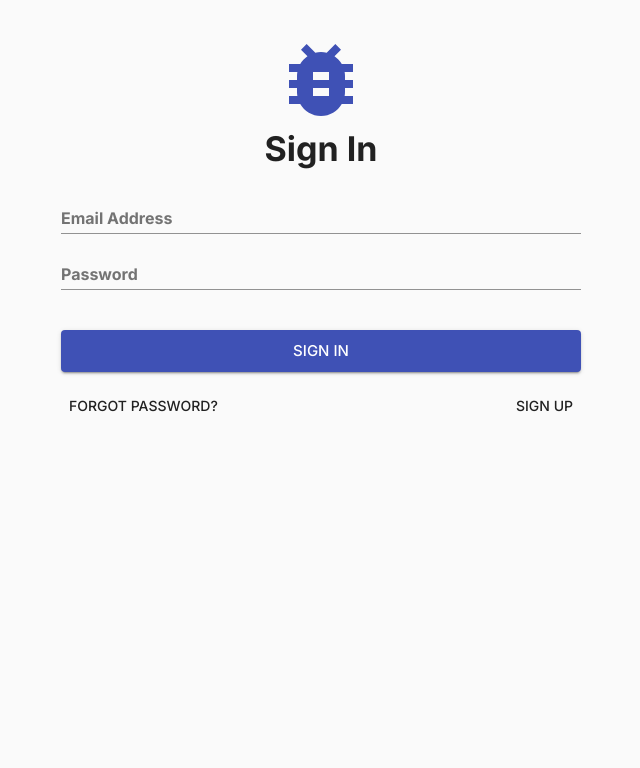
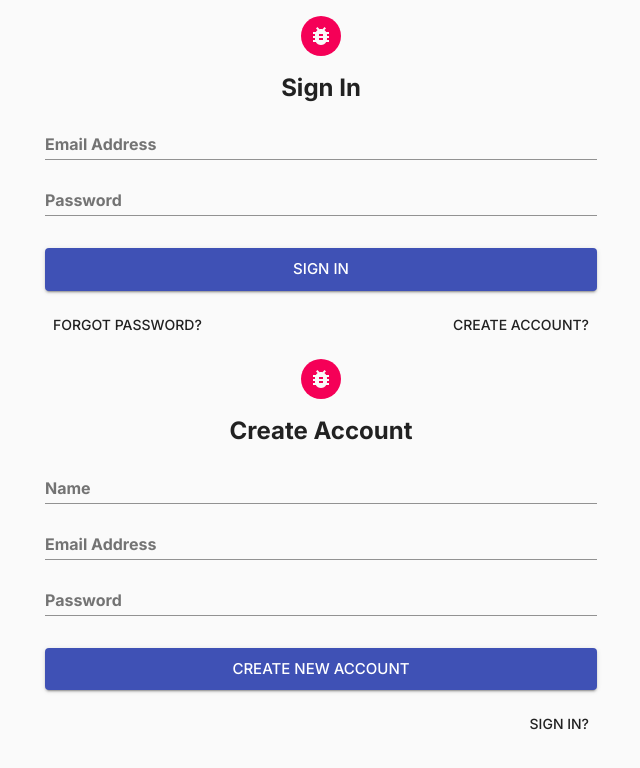
Before and after one commit to crvouga/bug-tracker, a Next.js app: page / in a window 1280 px wide. Shown: the top 768 px of the page, without its empty margins (319-959 px from the left). Built offline with nearby package versions, Linux system fonts and the light colour scheme.

Commit message:
auth forms  done

```diff
--- /dev/null
+++ b/components/authentication/sign-in-form.tsx
@@ -0,0 +1,114 @@
+import {
+  Box,
+  Button,
+  makeStyles,
+  TextField,
+  Typography,
+} from "@material-ui/core";
+import React from "react";
+import { LogoAvatar } from "../logo";
+import { getFormDataValue } from "./utils";
+
+type ISignInData = {
+  emailAddress: string;
+  password: string;
+};
+
+export type ISignInFormProps = {
+  onSignIn?: () => void;
+  onSubmit?: (data: ISignInData) => Promise<void>;
+};
+
+const useStyles = makeStyles((theme) => ({
+  root: {
+    display: "flex",
+    flexDirection: "column",
+    alignItems: "center",
+  },
+
+  avatar: {
+    margin: theme.spacing(2),
+    backgroundColor: theme.palette.secondary.main,
+  },
+
+  form: {
+    width: "100%",
+    display: "flex",
+    flexDirection: "column",
+  },
+
+  textField: {
+    marginBottom: theme.spacing(1),
+  },
+
+  submitButton: {
+    marginTop: theme.spacing(3),
+  },
+
+  links: {
+    paddingTop: theme.spacing(2),
+    width: "100%",
+    display: "flex",
+    justifyContent: "space-between",
+  },
+}));
+
+export const SignInForm = (props: ISignInFormProps) => {
+  const { onSubmit, onSignIn } = props;
+  const classes = useStyles();
+
+  const handleSubmit = (event: React.FormEvent<HTMLFormElement>) => {
+    event.preventDefault();
+
+    const form = event.currentTarget;
+    const formData = new FormData(form);
+
+    const emailAddress = getFormDataValue(formData, "emailAddress");
+    const password = getFormDataValue(formData, "password");
+
+    onSubmit?.({
+      emailAddress,
+      password,
+    });
+  };
+
+  return (
+    <Box className={classes.root}>
+      <LogoAvatar className={classes.avatar} />
+      <Typography variant="h5" align="center" gutterBottom>
+        Sign In
+      </Typography>
+
+      <form className={classes.form} onSubmit={handleSubmit}>
+        <TextField
+          className={classes.textField}
+          label="Email Address"
+          type="email"
+          name="emailAddress"
+          fullWidth
+        />
+        <TextField
+          className={classes.textField}
+          label="Password"
+          type="password"
+          name="password"
+          fullWidth
+        />
+        <Button
+          className={classes.submitButton}
+          fullWidth
+          color="primary"
+          size="large"
+          variant="contained"
+          type="submit"
+        >
+          Sign In
+        </Button>
+      </form>
+      <Box className={classes.links}>
+        <Button onClick={onSignIn}>Forgot Password?</Button>
+        <Button onClick={onSignIn}>Create Account?</Button>
+      </Box>
+    </Box>
+  );
+};
--- a/components/sign-in-form.tsx
+++ b/components/authentication/sign-up-form.tsx
@@ -6,63 +6,56 @@ import {
   Typography,
 } from "@material-ui/core";
 import React from "react";
-import { IconLogo } from "./logo";
+import { LogoAvatar } from "../logo";
+import { getFormDataValue } from "./utils";
 
-const getFormDataValue = (formData: FormData, key: string): string => {
-  const value = formData.get(key);
-
-  if (typeof value === "string") {
-    return value;
-  }
-
-  throw new Error(`failed to get form data value associated with ${value}`);
-};
-
-const useStyles = makeStyles((theme) => ({
-  root: {
-    padding: theme.spacing(2),
-  },
-  header: {
-    display: "flex",
-    flexDirection: "column",
-    alignItems: "center",
-    padding: theme.spacing(2, 0),
-  },
-  form: {
-    display: "flex",
-    flexDirection: "column",
-  },
-  textField: {
-    marginBottom: theme.spacing(1),
-  },
-  submitButton: {
-    marginTop: theme.spacing(4),
-  },
-  iconLogo: {
-    width: theme.spacing(12),
-    height: theme.spacing(12),
-    color: theme.palette.primary.main,
-  },
-  footer: {
-    padding: theme.spacing(2, 0),
-    display: "flex",
-    justifyContent: "space-between",
-  },
-}));
-
-type ISignInData = {
+type ISignUpData = {
+  name: string;
   emailAddress: string;
   password: string;
 };
 
 export type ISignInFormProps = {
-  onSignUp?: () => void;
-  onForgotPassword?: () => void;
-  onSubmit?: (data: ISignInData) => Promise<void>;
+  onSignIn?: () => void;
+  onSubmit?: (data: ISignUpData) => Promise<void>;
 };
 
-export const SignInForm = (props: ISignInFormProps) => {
-  const { onSubmit, onForgotPassword, onSignUp } = props;
+const useStyles = makeStyles((theme) => ({
+  root: {
+    display: "flex",
+    flexDirection: "column",
+    alignItems: "center",
+  },
+
+  avatar: {
+    margin: theme.spacing(2),
+    backgroundColor: theme.palette.secondary.main,
+  },
+
+  form: {
+    width: "100%",
+    display: "flex",
+    flexDirection: "column",
+  },
+
+  textField: {
+    marginBottom: theme.spacing(1),
+  },
+
+  submitButton: {
+    marginTop: theme.spacing(3),
+  },
+
+  links: {
+    paddingTop: theme.spacing(2),
+    width: "100%",
+    display: "flex",
+    flexDirection: "row-reverse",
+  },
+}));
+
+export const SignUpForm = (props: ISignInFormProps) => {
+  const { onSubmit, onSignIn } = props;
   const classes = useStyles();
 
   const handleSubmit = (event: React.FormEvent<HTMLFormElement>) => {
@@ -71,10 +64,12 @@ export const SignInForm = (props: ISignInFormProps) => {
     const form = event.currentTarget;
     const formData = new FormData(form);
 
+    const name = getFormDataValue(formData, "name");
     const emailAddress = getFormDataValue(formData, "emailAddress");
     const password = getFormDataValue(formData, "password");
 
     onSubmit?.({
+      name,
       emailAddress,
       password,
     });
@@ -82,22 +77,26 @@ export const SignInForm = (props: ISignInFormProps) => {
 
   return (
     <Box className={classes.root}>
-      <Box className={classes.header}>
-        <IconLogo className={classes.iconLogo} />
-        <Typography variant="h4">Sign In</Typography>
-      </Box>
+      <LogoAvatar className={classes.avatar} />
+      <Typography variant="h5" align="center" gutterBottom>
+        Create Account
+      </Typography>
+
       <form className={classes.form} onSubmit={handleSubmit}>
+        <TextField className={classes.textField} label="Name" name="name" />
         <TextField
           className={classes.textField}
           label="Email Address"
           type="email"
           name="emailAddress"
+          fullWidth
         />
         <TextField
           className={classes.textField}
           label="Password"
           type="password"
           name="password"
+          fullWidth
         />
         <Button
           className={classes.submitButton}
@@ -107,12 +106,11 @@ export const SignInForm = (props: ISignInFormProps) => {
           variant="contained"
           type="submit"
         >
-          Sign In
+          Create New Account
         </Button>
       </form>
-      <Box className={classes.footer}>
-        <Button onClick={onForgotPassword}>Forgot Password?</Button>
-        <Button onClick={onSignUp}>Sign Up</Button>
+      <Box className={classes.links}>
+        <Button onClick={onSignIn}>Sign In?</Button>
       </Box>
     </Box>
   );
--- /dev/null
+++ b/components/authentication/utils.tsx
@@ -0,0 +1,9 @@
+export const getFormDataValue = (formData: FormData, key: string): string => {
+  const value = formData.get(key);
+
+  if (typeof value === "string") {
+    return value;
+  }
+
+  throw new Error(`failed to get form data value associated with ${value}`);
+};
--- a/components/logo.tsx
+++ b/components/logo.tsx
@@ -1,12 +1,19 @@
-import { Avatar, AvatarProps } from "@material-ui/core";
+import { Avatar, AvatarProps, makeStyles } from "@material-ui/core";
 import BugReportIcon from "@material-ui/icons/BugReport";
 
-export const IconLogo = BugReportIcon;
+export const LogoIcon = BugReportIcon;
 
-export const AvatarLogo = (props: AvatarProps) => {
+const useStyles = makeStyles((theme) => ({
+  avatar: {
+    backgroundColor: theme.palette.secondary.main,
+  },
+}));
+
+export const LogoAvatar = (props: AvatarProps) => {
+  const classes = useStyles();
   return (
-    <Avatar {...props}>
-      <IconLogo />
+    <Avatar className={classes.avatar} {...props}>
+      <LogoIcon />
     </Avatar>
   );
 };
--- a/pages/index.tsx
+++ b/pages/index.tsx
@@ -1,11 +1,13 @@
 import { Container } from "@material-ui/core";
 import React from "react";
-import { SignInForm } from "../components/sign-in-form";
+import { SignInForm } from "../components/authentication/sign-in-form";
+import { SignUpForm } from "../components/authentication/sign-up-form";
 
 const Index = () => {
   return (
     <Container maxWidth="sm">
       <SignInForm />
+      <SignUpForm />
     </Container>
   );
 };
```
